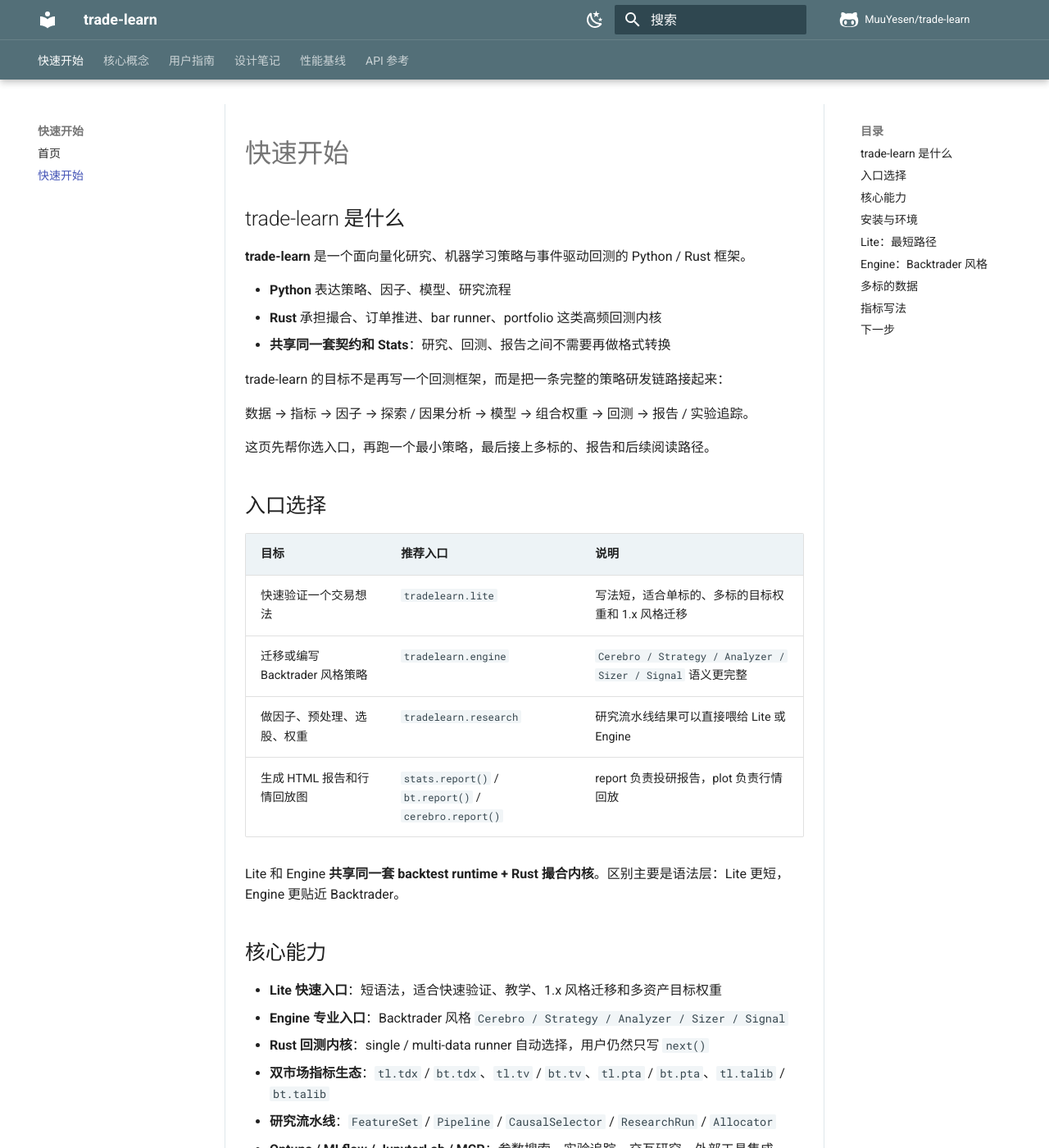
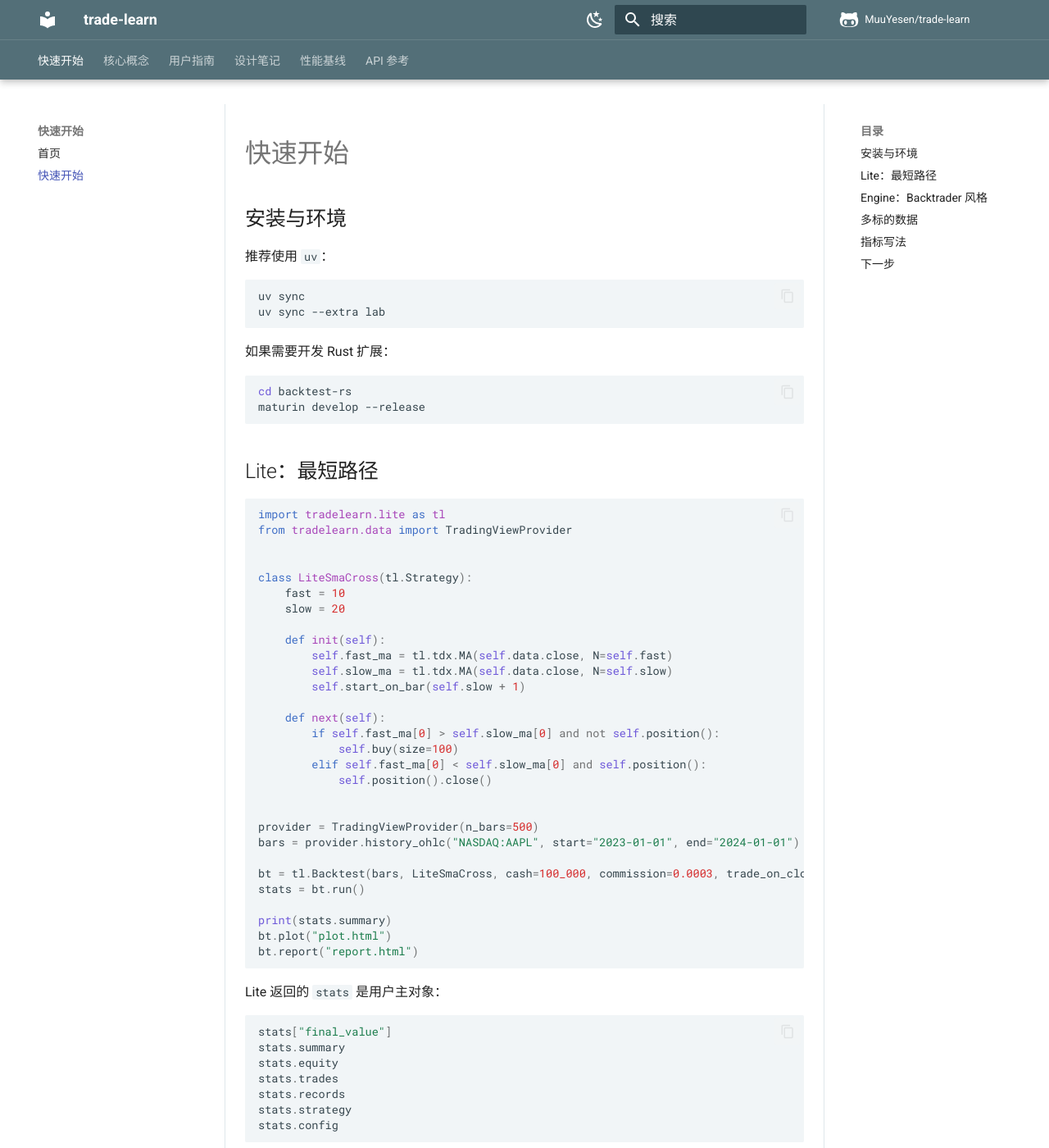
Before and after one commit to MuuYesen/trade-learn, an MkDocs documentation site: the page built from docs/quickstart.md, in a window 1280 px wide and 1400 px high. Shown: the whole window at 82% size. Built offline with MkDocs 1.6.1 and Material for MkDocs 9.7.7, drawn with Linux system fonts in a browser that asks for light colours; comment, search, counter and statistics services are not loaded; some of the changed text lies outside the part shown.

Commit message:
Simplify quickstart introduction

```diff
--- a/docs/quickstart.md
+++ b/docs/quickstart.md
@@ -1,38 +1,4 @@
 # 快速开始
-
-## trade-learn 是什么
-
-**trade-learn** 是一个面向量化研究、机器学习策略与事件驱动回测的 Python / Rust 框架。
-
-- **Python** 表达策略、因子、模型、研究流程
-- **Rust** 承担撮合、订单推进、bar runner、portfolio 这类高频回测内核
-- **共享同一套契约和 Stats**：研究、回测、报告之间不需要再做格式转换
-
-trade-learn 的目标不是再写一个回测框架，而是把一条完整的策略研发链路接起来：
-
-数据 → 指标 → 因子 → 探索 / 因果分析 → 模型 → 组合权重 → 回测 → 报告 / 实验追踪。
-
-这页先帮你选入口，再跑一个最小策略，最后接上多标的、报告和后续阅读路径。
-
-## 入口选择
-
-| 目标 | 推荐入口 | 说明 |
-|---|---|---|
-| 快速验证一个交易想法 | `tradelearn.lite` | 写法短，适合单标的、多标的目标权重和 1.x 风格迁移 |
-| 迁移或编写 Backtrader 风格策略 | `tradelearn.engine` | `Cerebro / Strategy / Analyzer / Sizer / Signal` 语义更完整 |
-| 做因子、预处理、选股、权重 | `tradelearn.research` | 研究流水线结果可以直接喂给 Lite 或 Engine |
-| 生成 HTML 报告和行情回放图 | `stats.report()` / `bt.report()` / `cerebro.report()` | report 负责投研报告，plot 负责行情回放 |
-
-Lite 和 Engine **共享同一套 backtest runtime + Rust 撮合内核**。区别主要是语法层：Lite 更短，Engine 更贴近 Backtrader。
-
-## 核心能力
-
-- **Lite 快速入口**：短语法，适合快速验证、教学、1.x 风格迁移和多资产目标权重
-- **Engine 专业入口**：Backtrader 风格 `Cerebro / Strategy / Analyzer / Sizer / Signal`
-- **Rust 回测内核**：single / multi-data runner 自动选择，用户仍然只写 `next()`
-- **双市场指标生态**：`tl.tdx` / `bt.tdx`、`tl.tv` / `bt.tv`、`tl.pta` / `bt.pta`、`tl.talib` / `bt.talib`
-- **研究流水线**：`FeatureSet` / `Pipeline` / `CausalSelector` / `ResearchRun` / `Allocator`
-- **Optuna / MLflow / JupyterLab / MCP**：参数搜索、实验追踪、交互研究、外部工具集成
 
 ## 安装与环境
 
```
